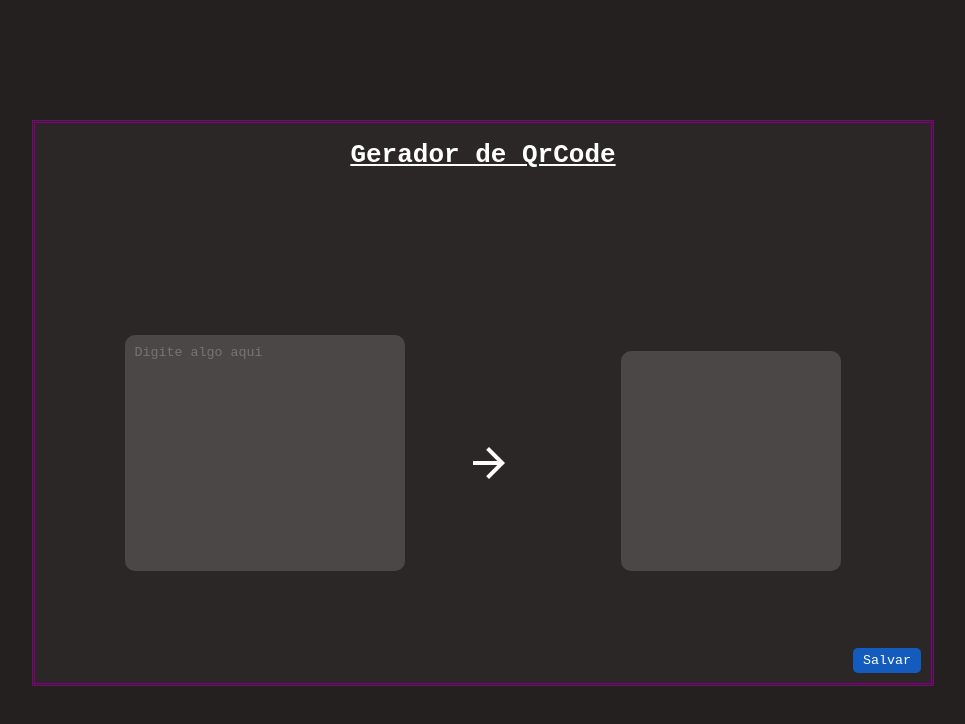
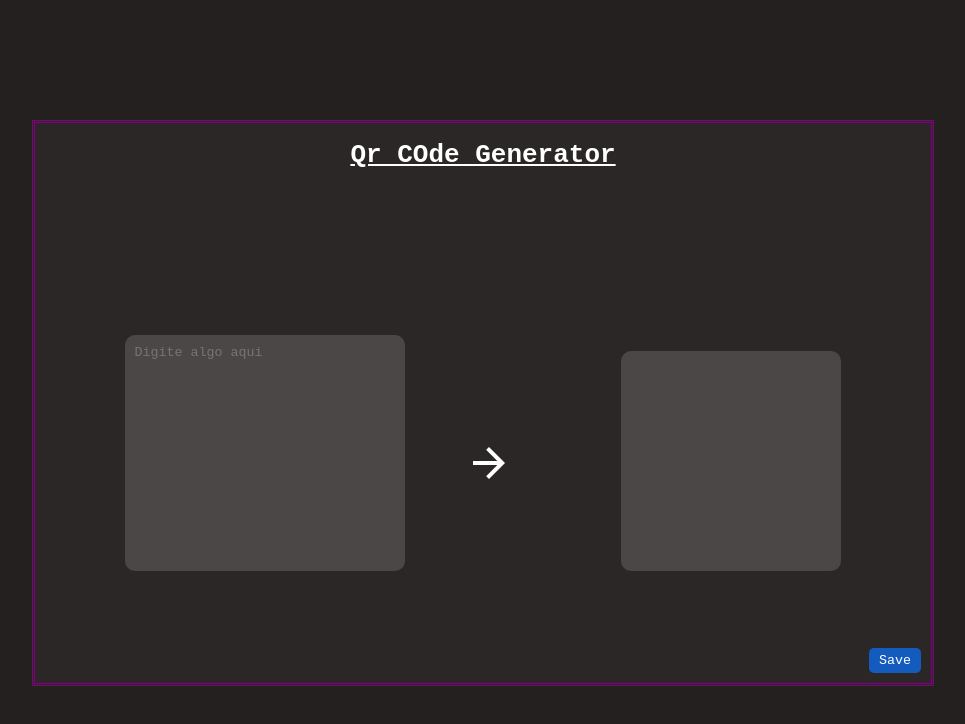
Before and after one commit to Lucas-Amantino/QrCode-Generate, a website: page view/index.html in a window 1280 px wide. Shown: the whole page, without its empty margins (160-1125 px from the left). Drawn offline with Linux system fonts and the light colour scheme.

Commit message:
Update index.html

```diff
--- a/view/index.html
+++ b/view/index.html
@@ -109,11 +109,11 @@
 </head>
 <body>
     <div id='container'>
-        <h1 style="text-align: center;text-decoration: underline;">Gerador de QrCode</h1>
+        <h1 style="text-align: center;text-decoration: underline;">Qr COde Generator</h1>
         <textarea spellcheck="false" id='transform' placeholder="Digite algo aqui"></textarea>
         <img src="./res/arrow.png" style="position: absolute;bottom: 35%;left:48%" onclick="create()">
         <div id='qrcode'></div>
-        <button id='save'><a id='saving' download="QrCode.png">Salvar</a></button>
+        <button id='save'><a id='saving' download="QrCode.png">Save</a></button>
         </div>
     </div>
 
```
